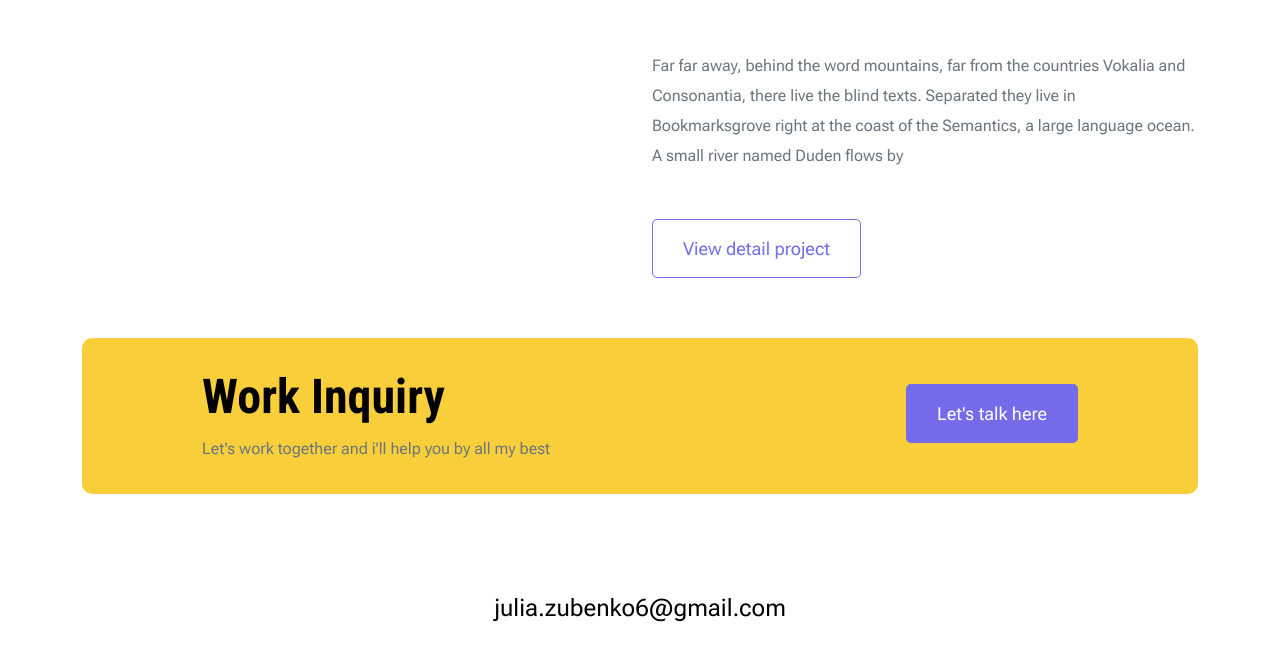
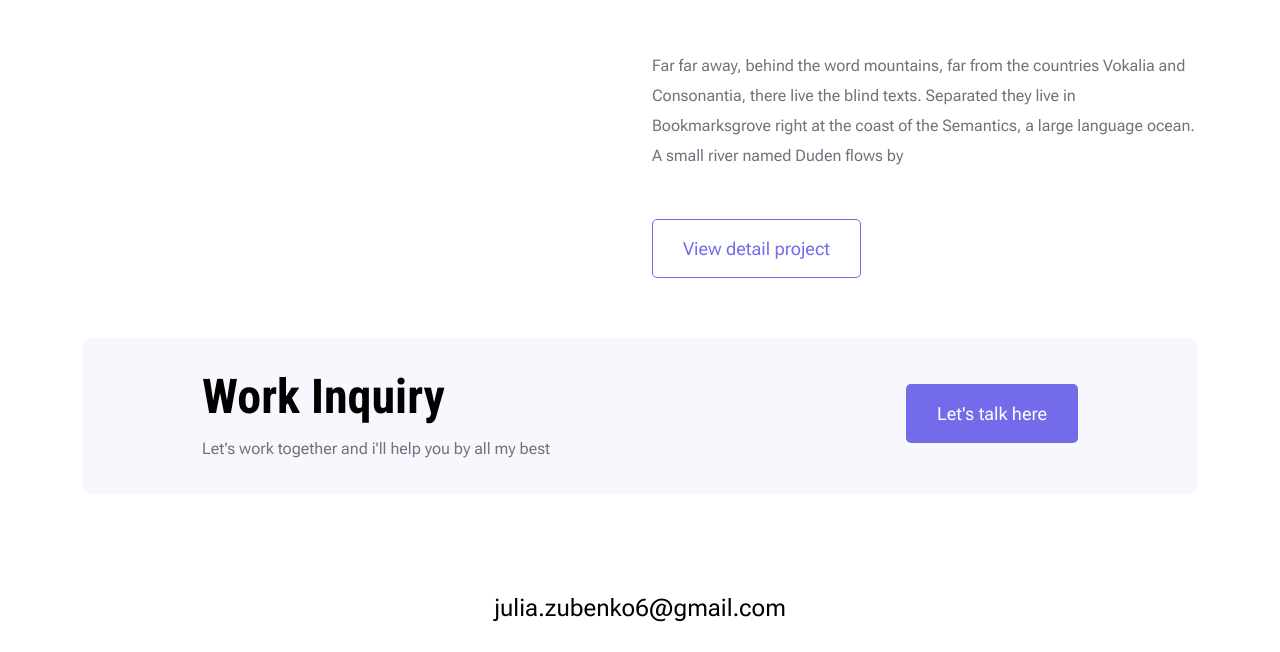
Before and after one commit to yuliiazubenko/portfolio-project, a plain HTML site: page index.html in a window 1280 px wide. Shown: the part 1676-2328 px from the top of the page. Drawn offline with nearby package versions, Linux system fonts and the light colour scheme.

Commit message:
Changed color of a footer

```diff
--- a/styles/portfolio.css
+++ b/styles/portfolio.css
@@ -165,7 +165,7 @@ footer .social-links a {
 }
 
 footer .contact-box {
-  background: var(--secondary-color);
+  background: #f9f7fe;
   padding: 30px 120px;
   border-radius: 10px;
 }
```
